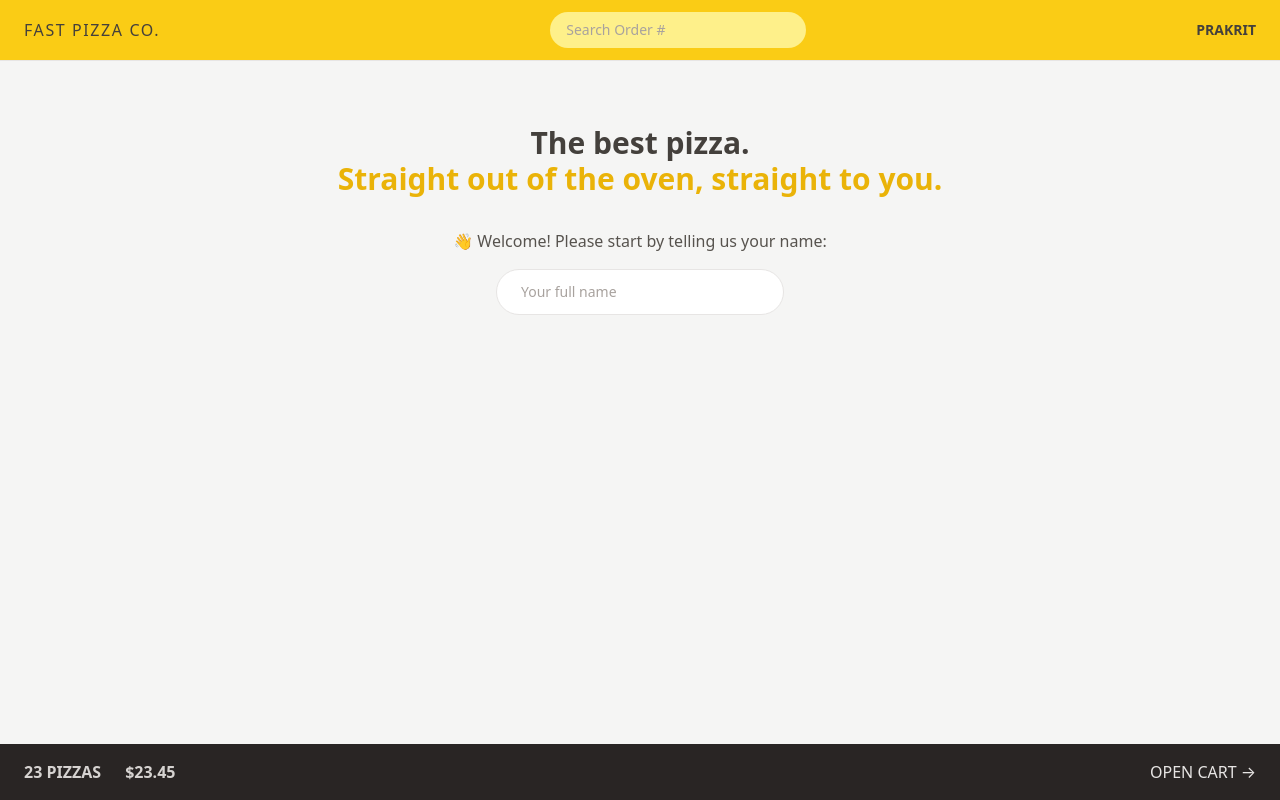
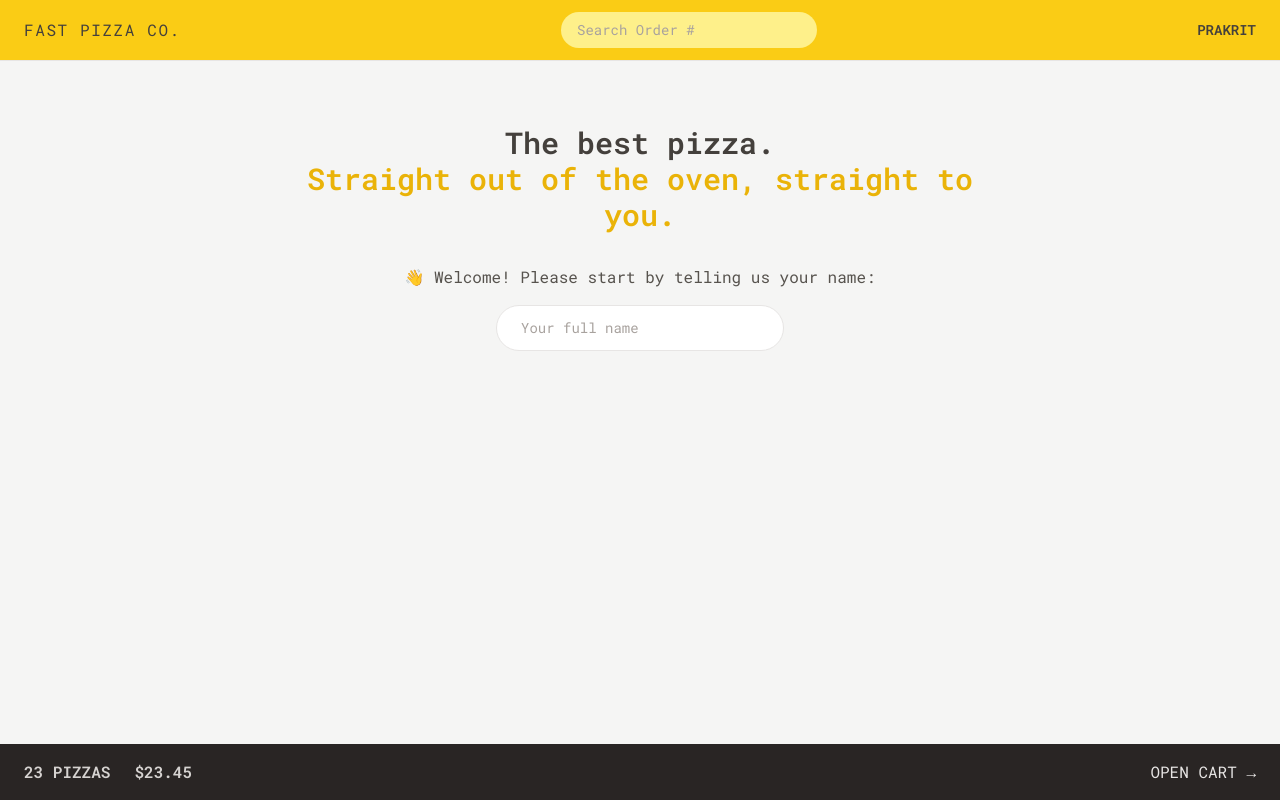
Before and after one commit to Prakritt/pizza-app, a React (Vite) app: page / in a window 1280 px wide. Built offline with nearby package versions, Linux system fonts and the light colour scheme.

Commit message:
Add Default Roboto Font

```diff
--- a/index.html
+++ b/index.html
@@ -5,8 +5,14 @@
     <link rel="icon" type="image/svg+xml" href="/vite.svg" />
     <meta name="viewport" content="width=device-width, initial-scale=1.0" />
     <title>Vite + React</title>
+    <link rel="preconnect" href="https://fonts.googleapis.com" />
+    <link rel="preconnect" href="https://fonts.gstatic.com" crossorigin />
+    <link
+      href="https://fonts.googleapis.com/css2?family=Roboto+Mono:wght@300;400;500;600;700&display=swap"
+      rel="stylesheet"
+    />
   </head>
-  <body class="bg-stone-100 text-stone-700">
+  <body class="bg-stone-100 font-sans text-stone-700">
     <div id="root"></div>
     <script type="module" src="/src/main.jsx"></script>
   </body>
--- a/src/UI/AppLayout.jsx
+++ b/src/UI/AppLayout.jsx
@@ -7,7 +7,7 @@
   const isLoading = navigation.state === "loading";
   return (
     <div className="grid h-screen grid-rows-[auto_1fr_auto]">
-      {/* {isLoading && <Loader />} */}
+      {isLoading && <Loader />}
       <Header />
       <div className="overflow-scroll">
         <main className="mx-auto  max-w-3xl">
--- a/src/UI/Header.jsx
+++ b/src/UI/Header.jsx
@@ -5,7 +5,7 @@
 
 function Header() {
   return (
-    <header className="flex items-center justify-between border-b border-stone-200 bg-yellow-400 px-4 py-3 uppercase sm:px-6">
+    <header className="font-pizza flex items-center justify-between border-b border-stone-200 bg-yellow-400 px-4 py-3  uppercase sm:px-6">
       <Link to="/" className="tracking-widest">
         Fast Pizza Co.
       </Link>
--- a/src/UI/Loader.jsx
+++ b/src/UI/Loader.jsx
@@ -1,5 +1,9 @@
 function Loader() {
-  return <div className="loader"></div>;
+  return (
+    <div className="absolute inset-0 flex items-center justify-center bg-slate-200/20 backdrop-blur-sm">
+      <div className="loader"></div>
+    </div>
+  );
 }
 
 export default Loader;
--- a/src/index.css
+++ b/src/index.css
@@ -8,37 +8,10 @@
     transition-all duration-300 placeholder:text-stone-400 focus:outline-none focus:ring-2 focus:ring-yellow-400
     md:px-6 md:py-3;
   }
-}
-
-body {
-  font-family:
-    system-ui,
-    -apple-system,
-    BlinkMacSystemFont,
-    "Segoe UI",
-    Roboto,
-    Oxygen,
-    Ubuntu,
-    Cantarell,
-    "Open Sans",
-    "Helvetica Neue",
-    sans-serif;
-  background-color: #f7f7f7;
-  color: #444;
-}
-
-.layout {
-  display: grid;
-  grid-template-rows: auto 1fr auto;
-  gap: 32px;
-  height: 100dvh;
-}
-
-/* https://dev.to/afif/i-made-100-css-loaders-for-your-next-project-4eje */
   .loader {
     width: 45px;
     aspect-ratio: 0.75;
-  --c: no-repeat linear-gradient(#333 0 0);
+    --c: no-repeat linear-gradient(theme(colors.stone.800) 0 0);
     background:
       var(--c) 0% 50%,
       var(--c) 50% 50%,
@@ -73,3 +46,30 @@
         100% 100%;
     }
   }
+}
+
+body {
+  font-family:
+    system-ui,
+    -apple-system,
+    BlinkMacSystemFont,
+    "Segoe UI",
+    Roboto,
+    Oxygen,
+    Ubuntu,
+    Cantarell,
+    "Open Sans",
+    "Helvetica Neue",
+    sans-serif;
+  background-color: #f7f7f7;
+  color: #444;
+}
+
+.layout {
+  display: grid;
+  grid-template-rows: auto 1fr auto;
+  gap: 32px;
+  height: 100dvh;
+}
+
+/* https://dev.to/afif/i-made-100-css-loaders-for-your-next-project-4eje */
--- a/tailwind.config.js
+++ b/tailwind.config.js
@@ -1,7 +1,11 @@
+//eslint-disable-next-line
 export default {
   content: ["./index.html", "./src/**/*.{js,ts,jsx,tsx}"],
   theme: {
-    extend: {},
+    fontFamily: {
+      sans: ["Roboto Mono", "Monospace"],
+    },
+    extend: { height: { screen: "100dvh" } },
   },
   plugins: [],
 };
```
Lines whose indentation alone changed are shown as unchanged.
